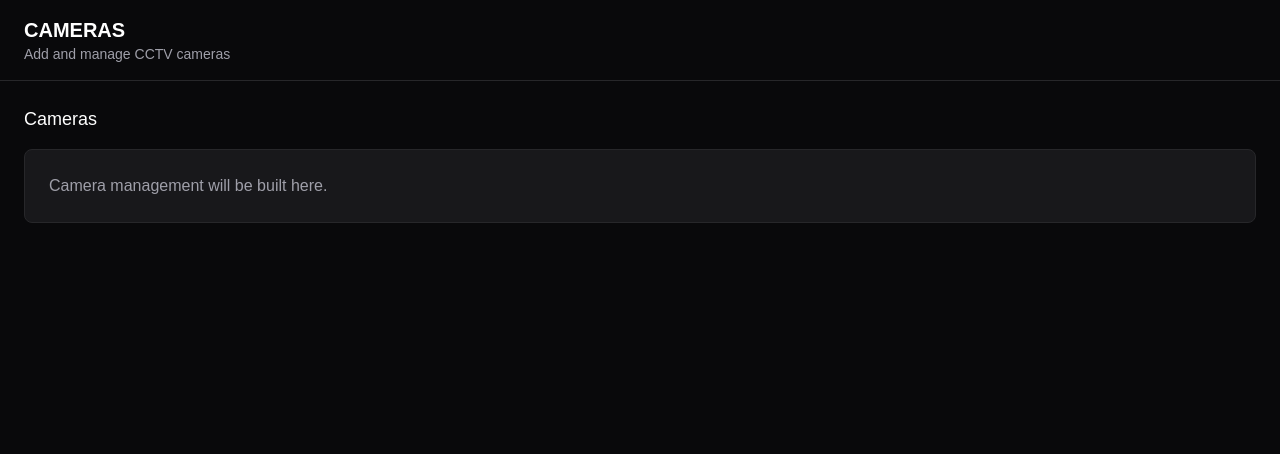
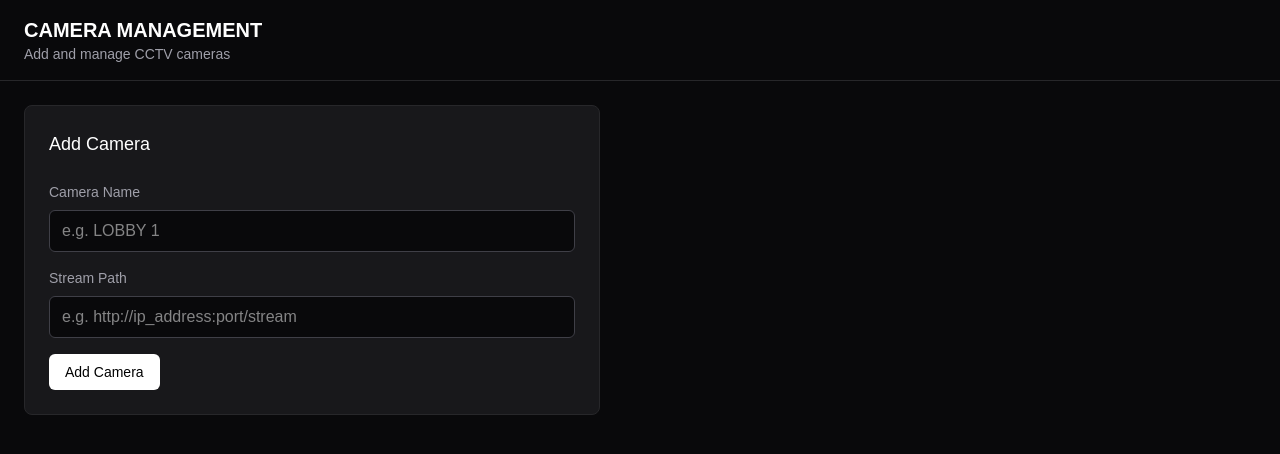
Before and after one commit to yohananX/personal_NVR, a Next.js app in the folder security-nvr/: page /cameras in a window 1280 px wide. Shown: the top 454 px of the page. Built offline with nearby package versions, Linux system fonts and the light colour scheme.

Commit message:
feat: error handling and route conflict fixes

```diff
--- a/security-nvr/app/cameras/page.tsx
+++ b/security-nvr/app/cameras/page.tsx
@@ -1,20 +1,72 @@
+"use client";
+
+import { FormEvent, useState } from "react";
+
 export default function CamerasPage() {
+  const [name, setName] = useState("");
+  const [path, setPath] = useState("");
+
+  function handleSubmit(event: FormEvent<HTMLFormElement>) {
+    event.preventDefault();
+
+    console.log({
+      name,
+      path,
+    });
+
+    setName("");
+    setPath("");
+  }
+
   return (
     <main className="min-h-screen bg-zinc-950 text-white">
       <header className="border-b border-zinc-800 px-6 py-4">
-        <h1 className="text-xl font-semibold">CAMERAS</h1>
+        <h1 className="text-xl font-semibold">CAMERA MANAGEMENT</h1>
         <p className="text-sm text-zinc-400">
           Add and manage CCTV cameras
         </p>
       </header>
 
       <section className="p-6">
-        <h2 className="mb-4 text-lg font-medium">Cameras</h2>
+        <div className="max-w-xl rounded-lg border border-zinc-800 bg-zinc-900 p-6">
+          <h2 className="mb-6 text-lg font-medium">Add Camera</h2>
 
-        <div className="rounded-lg border border-zinc-800 bg-zinc-900 p-6">
-          <p className="text-zinc-400">
-            Camera management will be built here.
-          </p>
+          <form onSubmit={handleSubmit} className="space-y-4">
+            <div>
+              <label className="mb-2 block text-sm text-zinc-400">
+                Camera Name
+              </label>
+
+              <input
+                type="text"
+                value={name}
+                onChange={(event) => setName(event.target.value)}
+                placeholder="e.g. LOBBY 1"
+                className="w-full rounded-md border border-zinc-700 bg-zinc-950 px-3 py-2 text-white outline-none"
+              />
+            </div>
+
+            <div>
+              <label className="mb-2 block text-sm text-zinc-400">
+                Stream Path
+              </label>
+
+              <input
+                type="text"
+                value={path}
+                onChange={(event) => setPath(event.target.value)}
+                placeholder="e.g. http://ip_address:port/stream"
+                className="w-full rounded-md border border-zinc-700 bg-zinc-950 px-3 py-2 text-white outline-none"
+              />
+            </div>
+
+            <button
+              type="submit"
+              className="rounded-md bg-white px-4 py-2 text-sm font-medium text-black"
+            >
+              Add Camera
+            </button>
+          </form>
         </div>
       </section>
     </main>
```
Also changed, not shown: 1 other file (tests, documents, lock files or other folders).
